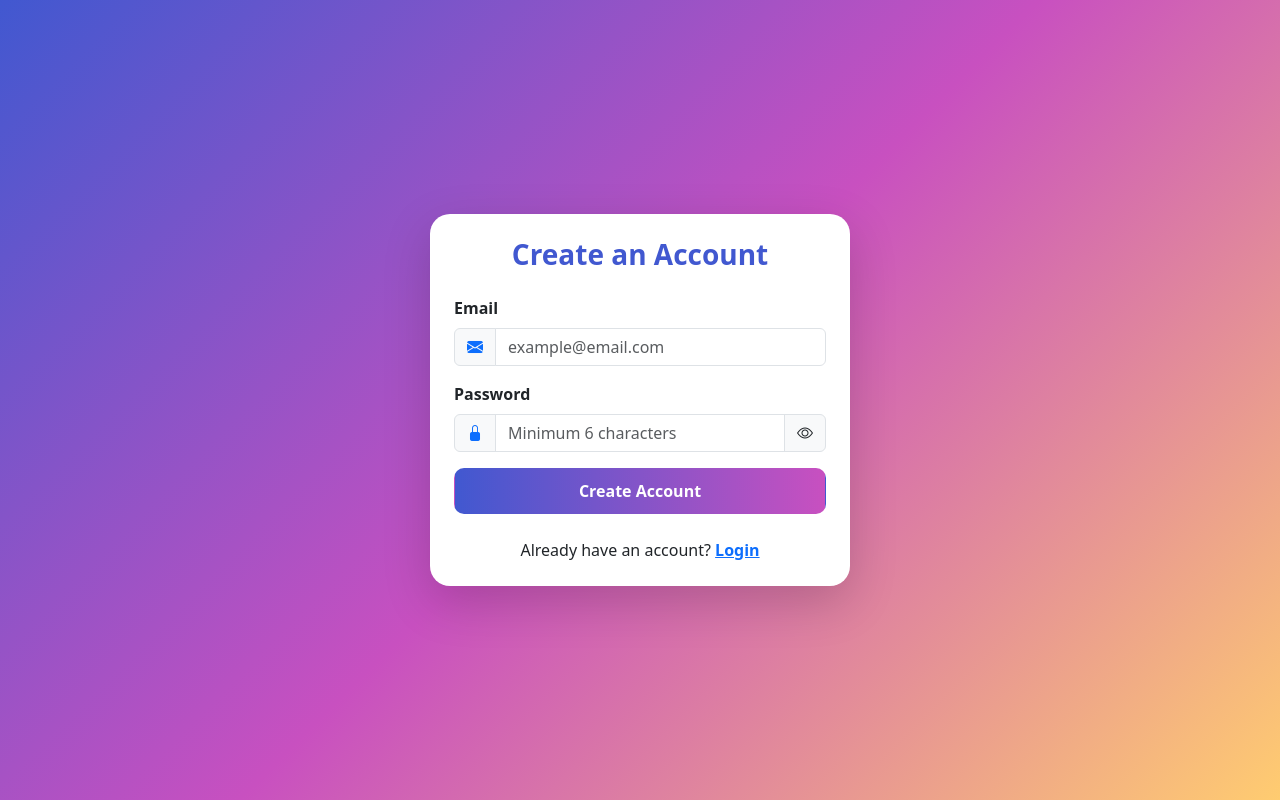
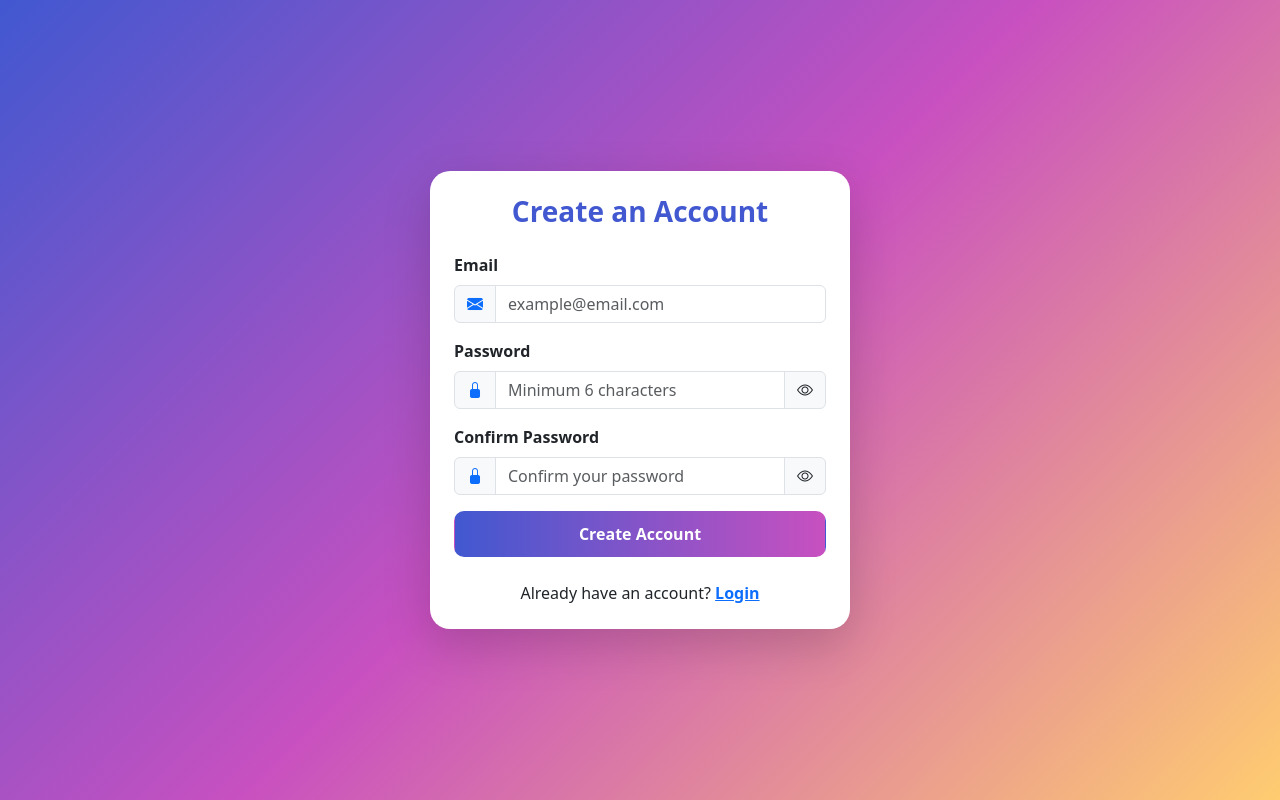
Before and after one commit to boula1997/task-frontend, a React (Vite) app: page /signup in a window 1280 px wide. Built offline with nearby package versions, Linux system fonts and the light colour scheme.

Commit message:
adding confirm password to register

```diff
--- a/src/pages/Signup.tsx
+++ b/src/pages/Signup.tsx
@@ -5,13 +5,22 @@ import { signup } from "../api/auth";
 const Signup: React.FC = () => {
   const [email, setEmail] = useState("");
   const [password, setPassword] = useState("");
+  const [confirmPassword, setConfirmPassword] = useState(""); // <- new
   const [error, setError] = useState("");
-  const [showPassword, setShowPassword] = useState(false); // <- Add this
+  const [showPassword, setShowPassword] = useState(false);
+  const [showConfirmPassword, setShowConfirmPassword] = useState(false); // <- new
   const navigate = useNavigate();
 
   const handleSubmit = async (e: React.FormEvent) => {
     e.preventDefault();
     setError("");
+
+    // Check if passwords match
+    if (password !== confirmPassword) {
+      setError("Passwords do not match");
+      return;
+    }
+
     try {
       await signup(email, password);
       alert("Signup successful! Please login.");
@@ -47,6 +56,7 @@ const Signup: React.FC = () => {
         )}
 
         <form onSubmit={handleSubmit}>
+          {/* Email */}
           <div className="mb-3">
             <label className="form-label fw-semibold">Email</label>
             <div className="input-group">
@@ -64,6 +74,7 @@ const Signup: React.FC = () => {
             </div>
           </div>
 
+          {/* Password */}
           <div className="mb-3">
             <label className="form-label fw-semibold">Password</label>
             <div className="input-group">
@@ -71,7 +82,7 @@ const Signup: React.FC = () => {
                 <i className="bi bi-lock-fill text-primary"></i>
               </span>
               <input
-                type={showPassword ? "text" : "password"} // <- toggle
+                type={showPassword ? "text" : "password"}
                 className="form-control"
                 placeholder="Minimum 6 characters"
                 value={password}
@@ -88,6 +99,32 @@ const Signup: React.FC = () => {
             </div>
           </div>
 
+          {/* Confirm Password */}
+          <div className="mb-3">
+            <label className="form-label fw-semibold">Confirm Password</label>
+            <div className="input-group">
+              <span className="input-group-text bg-light">
+                <i className="bi bi-lock-fill text-primary"></i>
+              </span>
+              <input
+                type={showConfirmPassword ? "text" : "password"}
+                className="form-control"
+                placeholder="Confirm your password"
+                value={confirmPassword}
+                onChange={(e) => setConfirmPassword(e.target.value)}
+                required
+              />
+              <span
+                className="input-group-text bg-light"
+                style={{ cursor: "pointer" }}
+                onClick={() => setShowConfirmPassword(!showConfirmPassword)}
+              >
+                <i className={showConfirmPassword ? "bi bi-eye-slash" : "bi bi-eye"}></i>
+              </span>
+            </div>
+          </div>
+
+          {/* Submit */}
           <button
             type="submit"
             className="btn w-100 text-white fw-semibold"
```
